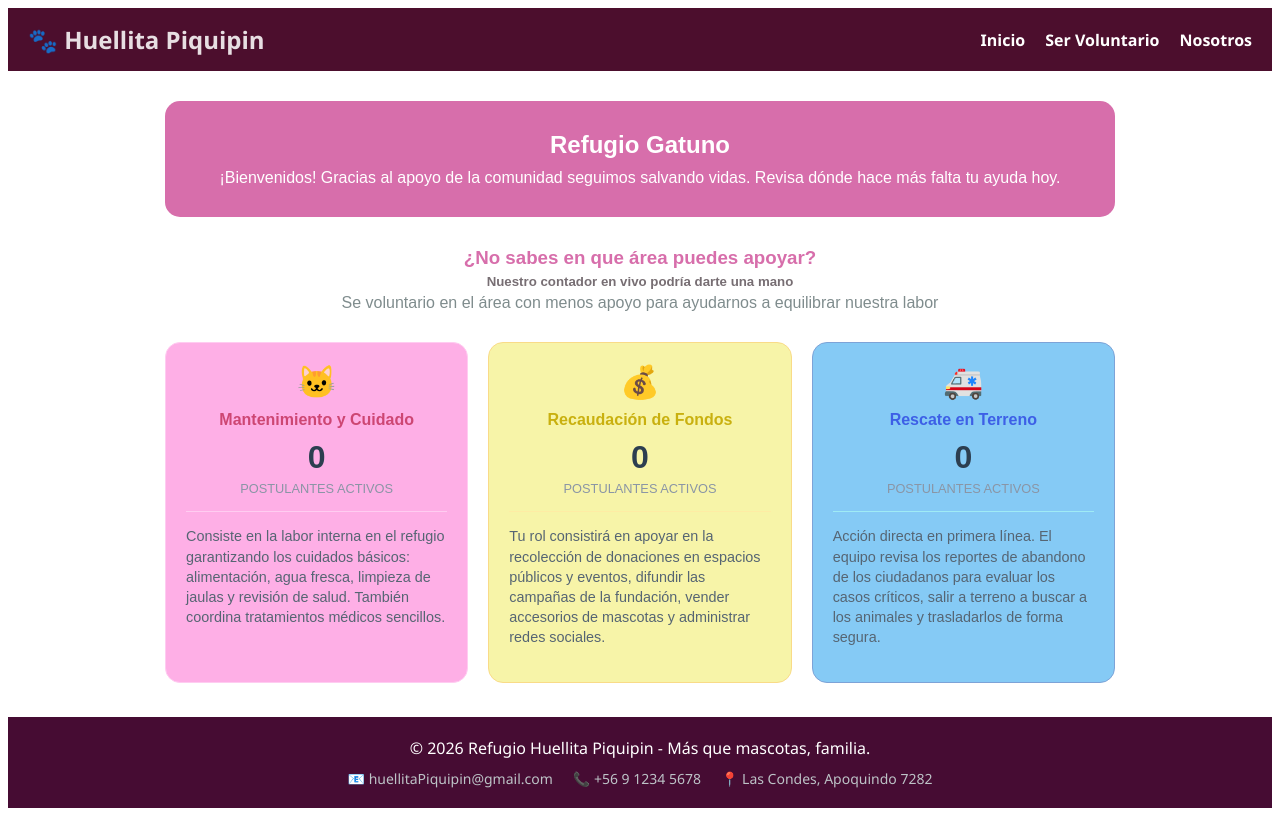
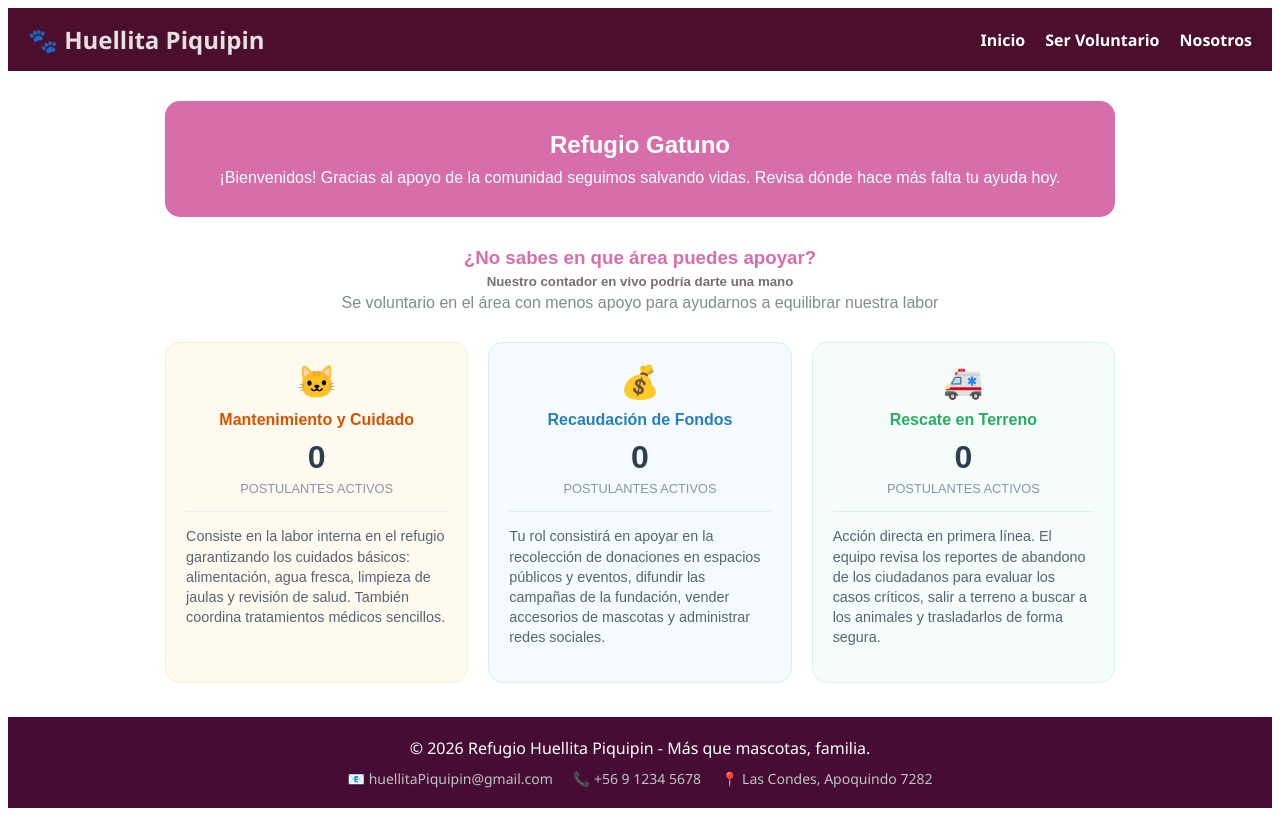
Before and after one commit to Don-Ricardo-Naty/refugio-huellita-piquipin, a React (Vite) app: page / in a window 1280 px wide. Built offline with nearby package versions, Linux system fonts and the light colour scheme.

Commit message:
algunos comentas

```diff
--- a/src/components/Inicio.jsx
+++ b/src/components/Inicio.jsx
@@ -58,34 +58,34 @@ function Inicio() {
 			{/*contador de postulantes en vivoo yuju*/}
 			<div style={estilos.contenedorTarjetas}>
 
-				<div style={{ ...estilos.tarjeta, backgroundColor: '#feafe6', borderColor: '#ffccf1' }}>
+				<div style={{ ...estilos.tarjeta, backgroundColor: '#fffaf0', borderColor: '#ffeacc' }}>
 					<div style={{ fontSize: '2rem' }}>🐱</div>
-					<h4 style={{ color: '#cd4673', margin: '10px 0' }}>Mantenimiento y Cuidado</h4>
+					<h4 style={{ color: '#d35400', margin: '10px 0' }}>Mantenimiento y Cuidado</h4>
 					<span style={{ fontSize: '2rem', fontWeight: 'bold', color: '#2c3e50' }}>{contadores.mantenimiento}</span>
 					<p style={{ color: '#8a95a5', fontSize: '0.8rem', margin: '5px 0 15px 0' }}>POSTULANTES ACTIVOS</p>
-					<hr style={{ border: '0', borderTop: '1px solid #ffccf1' }} />
+					<hr style={{ border: '0', borderTop: '1px solid #ffeacc' }} />
 					<p style={{ fontSize: '0.9rem', color: '#566573', textAlign: 'left', lineHeight: '1.4' }}>
 						Consiste en la labor interna en el refugio garantizando los cuidados básicos: alimentación, agua fresca, limpieza de jaulas y revisión de salud. También coordina tratamientos médicos sencillos.
 					</p>
 				</div>
 
-				<div style={{ ...estilos.tarjeta, backgroundColor: '#f7f4a8', borderColor: '#f9db88' }}>
+				<div style={{ ...estilos.tarjeta, backgroundColor: '#f4faff', borderColor: '#d4ecfc' }}>
 					<div style={{ fontSize: '2rem' }}>💰</div>
-					<h4 style={{ color: '#c9b00f', margin: '10px 0' }}>Recaudación de Fondos</h4>
+					<h4 style={{ color: '#2980b9', margin: '10px 0' }}>Recaudación de Fondos</h4>
 					<span style={{ fontSize: '2rem', fontWeight: 'bold', color: '#2c3e50' }}>{contadores.recaudacion}</span>
 					<p style={{ color: '#8a95a5', fontSize: '0.8rem', margin: '5px 0 15px 0' }}>POSTULANTES ACTIVOS</p>
-					<hr style={{ border: '0', borderTop: '1px solid #feeca4' }} />
+					<hr style={{ border: '0', borderTop: '1px solid #d4ecfc' }} />
 					<p style={{ fontSize: '0.9rem', color: '#566573', textAlign: 'left', lineHeight: '1.4' }}>
 						Tu rol consistirá en apoyar en la recolección de donaciones en espacios públicos y eventos, difundir las campañas de la fundación, vender accesorios de mascotas y administrar redes sociales.
 					</p>
 				</div>
 
-				<div style={{ ...estilos.tarjeta, backgroundColor: '#85caf5', borderColor: '#7da3d7' }}>
+				<div style={{ ...estilos.tarjeta, backgroundColor: '#f5fcf9', borderColor: '#d1f7e4' }}>
 					<div style={{ fontSize: '2rem' }}>🚑</div>
-					<h4 style={{ color: '#3d5fe6', margin: '10px 0' }}>Rescate en Terreno</h4>
+					<h4 style={{ color: '#27ae60', margin: '10px 0' }}>Rescate en Terreno</h4>
 					<span style={{ fontSize: '2rem', fontWeight: 'bold', color: '#2c3e50' }}>{contadores.rescate}</span>
 					<p style={{ color: '#8a95a5', fontSize: '0.8rem', margin: '5px 0 15px 0' }}>POSTULANTES ACTIVOS</p>
-					<hr style={{ border: '0', borderTop: '1px solid #9febf5' }} />
+					<hr style={{ border: '0', borderTop: '1px solid #d1f7e4' }} />
 					<p style={{ fontSize: '0.9rem', color: '#566573', textAlign: 'left', lineHeight: '1.4' }}>
 						Acción directa en primera línea. El equipo revisa los reportes de abandono de los ciudadanos para evaluar los casos críticos, salir a terreno a buscar a los animales y trasladarlos de forma segura.
 					</p>
```
